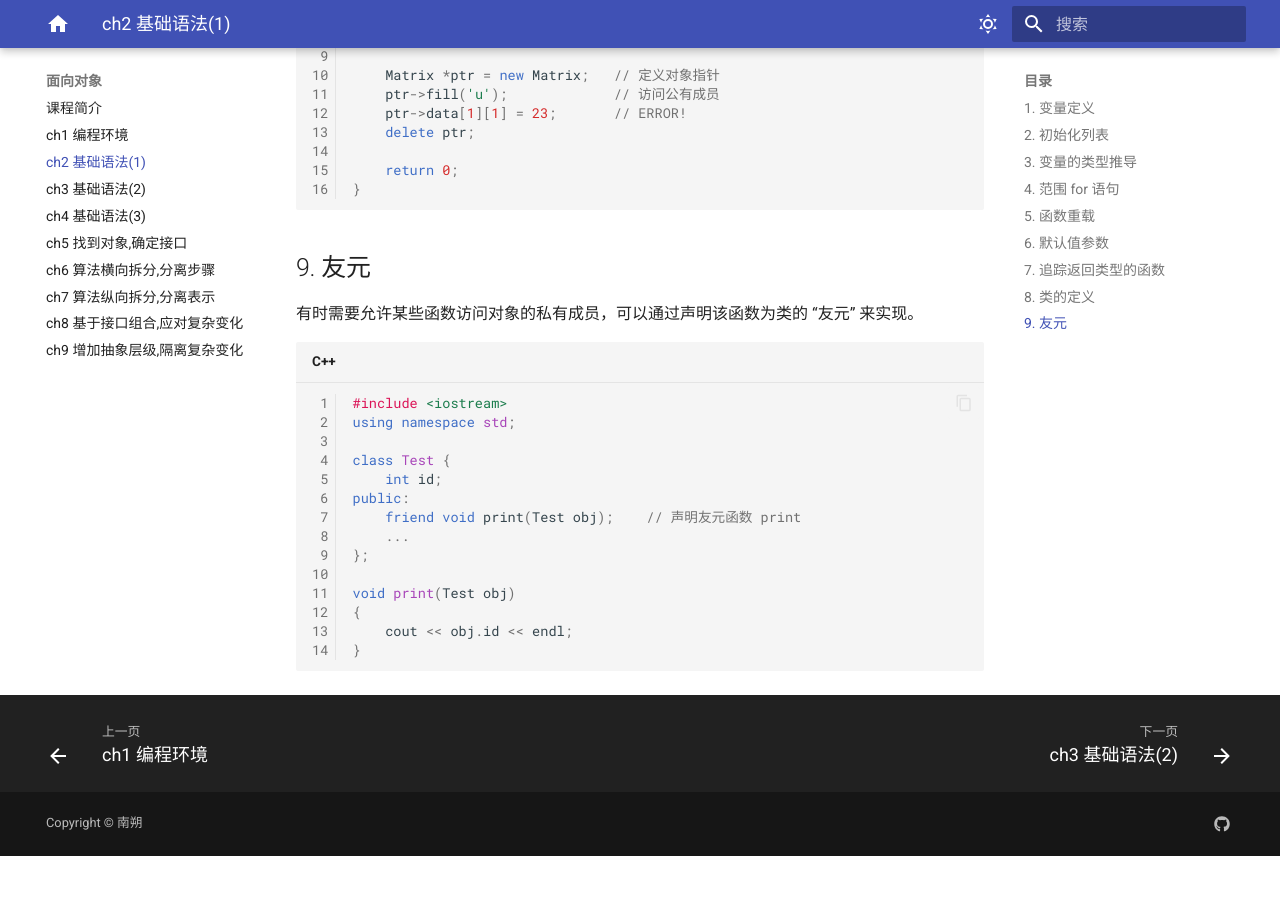
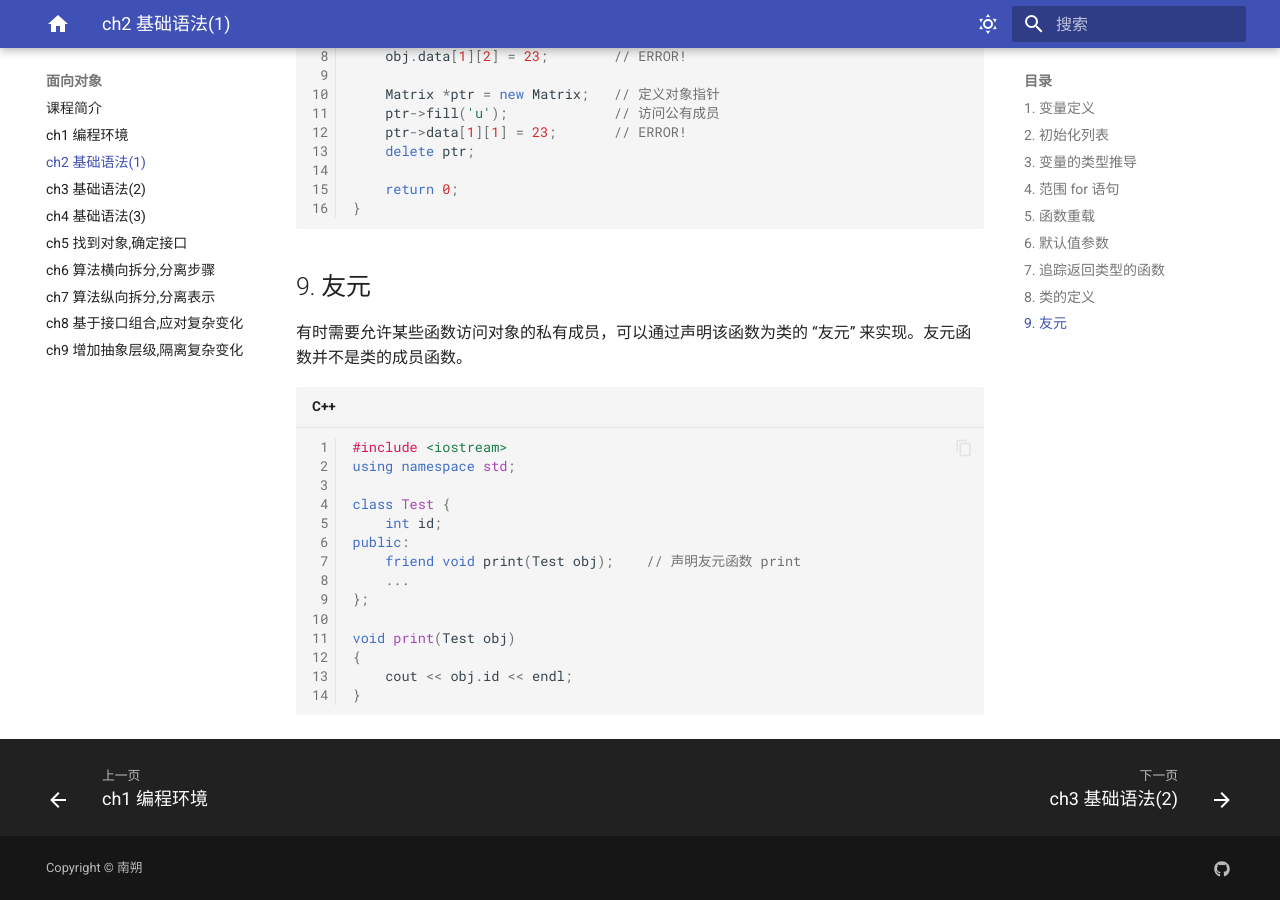
Before and after one commit to ErnestEarth/jifeng.github.io, an MkDocs documentation site: the page built from docs/Object_Oriented_Programming/ch2.md, in a window 1280 px wide and 900 px high, scrolled down 4552 px. Built offline with MkDocs 1.6.1 and Material for MkDocs 9.7.7, drawn with Linux system fonts in a browser that asks for light colours; before the commit the page ends 5408 px from its top, so only the background shows below that; some of the changed text lies outside the part shown.

Commit message:
更新笔记第 2 章

````diff
--- a/docs/Object_Oriented_Programming/ch2.md
+++ b/docs/Object_Oriented_Programming/ch2.md
@@ -7,6 +7,7 @@
 ```cpp
 auto i = 3;					// i 是 int 型变量
 auto f = 4.0f;				// f 是 float 型变量
+auto name = "OOP";			// name 是 char * 型变量
 ```
 
 指针变量的动态生成与删除：
@@ -194,7 +195,7 @@
 
 ## 9. 友元
 
-有时需要允许某些函数访问对象的私有成员，可以通过声明该函数为类的 “友元” 来实现。
+有时需要允许某些函数访问对象的私有成员，可以通过声明该函数为类的 “友元” 来实现。友元函数并不是类的成员函数。
 
 ```cpp
 #include <iostream>
````
